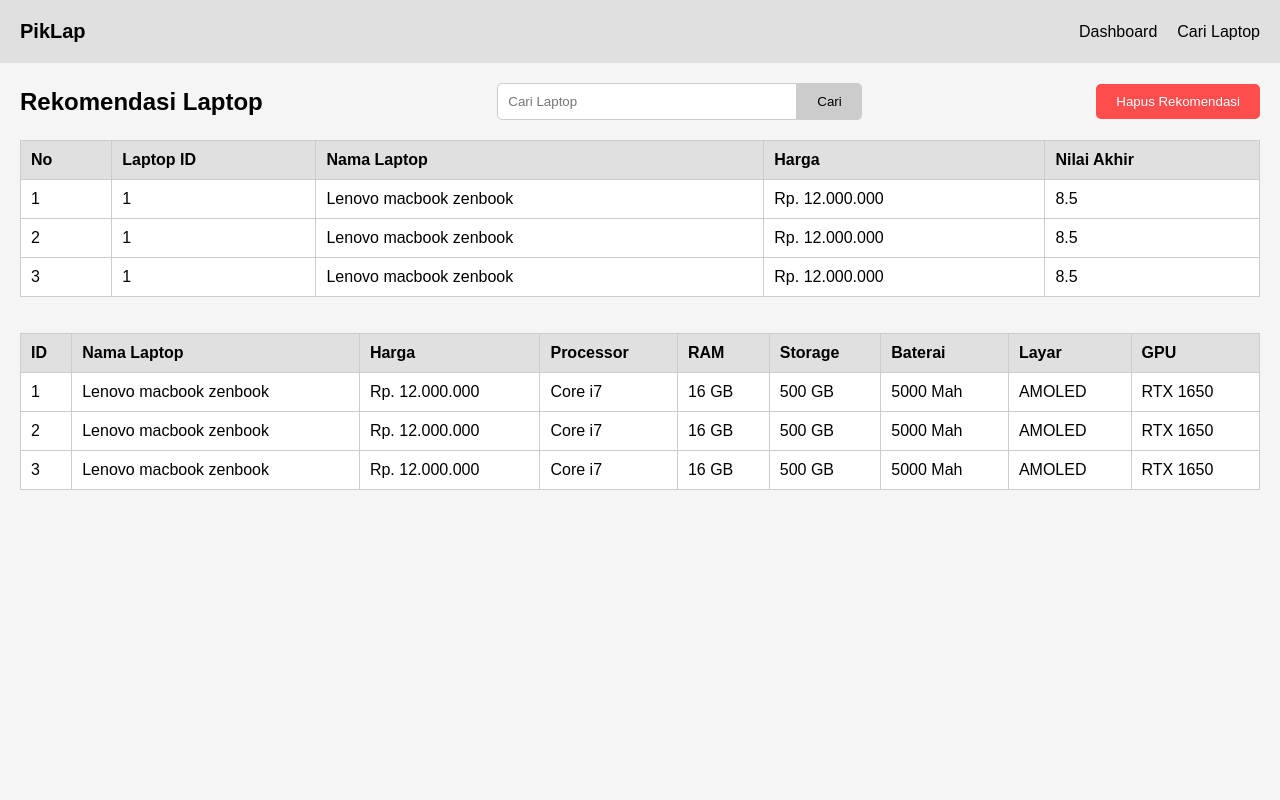
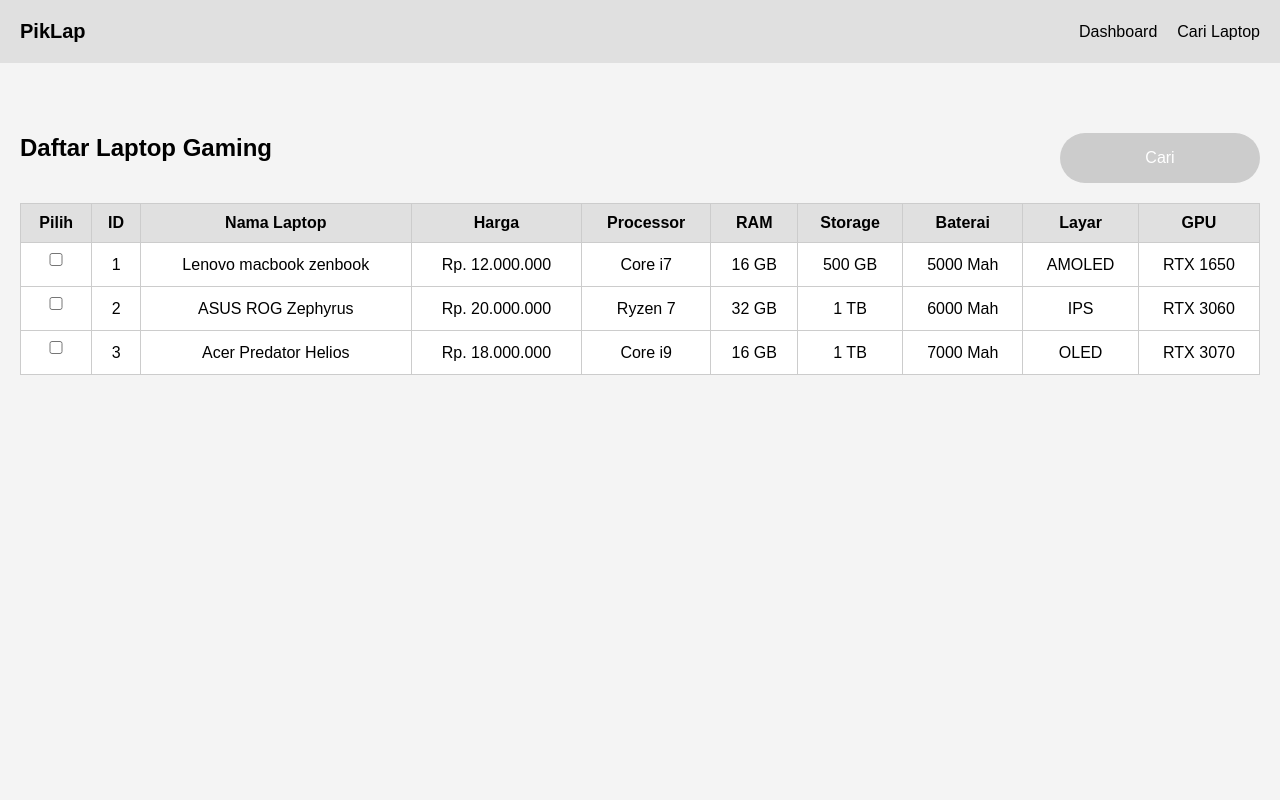
Before and after one commit to azhari-dev/Project-SPK, a PHP site: page /user/cariLaptop.php in a window 1280 px wide. Run offline with PHP 8.4, Linux system fonts and the light colour scheme.

Commit message:
Update cariLaptop.php

```diff
--- a/user/cariLaptop.php
+++ b/user/cariLaptop.php
@@ -1,93 +1,12 @@
 <html>
+
 <head>
     <title>Nama Aplikasi</title>
-    <link rel="stylesheet" href="https://cdnjs.cloudflare.com/ajax/libs/font-awesome/5.15.3/css/all.min.css">
-    <style>
-        body {
-            font-family: Arial, sans-serif;
-            margin: 0;
-            padding: 0;
-            background-color: #f5f5f5;
-        }
-        .header {
-            background-color: #e0e0e0;
-            padding: 20px 20px;
-            display: flex;
-            justify-content: space-between;
-            align-items: center;
-        }
-        .header .title {
-            font-size: 20px;
-            font-weight: bold;
-        }
-        .header .nav {
-            display: flex;
-            align-items: center;
-        }
-        .header .nav a {
-            margin-left: 20px;
-            text-decoration: none;
-            color: #000;
-        }
-        .container {
-            padding: 20px;
-        }
-        .header-row {
-            display: flex;
-            justify-content: space-between;
-            align-items: center;
-            margin-bottom: 20px;
-        }
-        .header-row h2 {
-            margin: 0;
-        }
-        .search-section {
-            flex: 1;
-            display: flex;
-            justify-content: center;
-            align-items: center;
-        }
-        .search-bar {
-            display: flex;
-        }
-        .search-bar input[type="text"] {
-            padding: 10px;
-            border: 1px solid #ccc;
-            border-radius: 5px 0 0 5px;
-            width: 300px;
-        }
-        .search-bar button {
-            padding: 10px 20px;
-            border: none;
-            background-color: #ccc;
-            border-radius: 0 5px 5px 0;
-            cursor: pointer;
-        }
-        .btn-delete {
-            padding: 10px 20px;
-            background-color: #ff4c4c;
-            color: #fff;
-            border: none;
-            border-radius: 5px;
-            cursor: pointer;
-        }
-        table {
-            width: 100%;
-            border-collapse: collapse;
-            background-color: #fff;
-        }
-        table th, table td {
-            border: 1px solid #ccc;
-            padding: 10px;
-            text-align: left;
-        }
-        table th {
-            background-color: #e0e0e0;
-        }
-    </style>
+    <link rel="stylesheet" href="../style.css">
 </head>
+
 <body>
-
+    <div class="db-container">
         <div class="header">
             <div class="title">PikLap</div>
             <div class="nav">
@@ -95,59 +14,18 @@
                 <a href="#">Cari Laptop</a>
             </div>
         </div>
-    <!-- rekomendasi laptop start -->
-    <!-- rekomendasi laptop end -->
-
-    <!-- daftar laptop start -->
         <div class="container">
             <div class="header-row">
-            <h2>Rekomendasi Laptop</h2>
-            <div class="search-section">
-                <div class="search-bar">
+                <h2>Daftar Laptop Gaming</h2>
+                <button>Cari</button>
+                <!-- <div class="search-bar">
                     <input type="text" placeholder="Cari Laptop">
-                    <button>Cari</button>
-                </div>
-            </div>
-            <button class="btn-delete">Hapus Rekomendasi</button>
+                </div> -->
             </div>
             <table>
                 <thead>
                     <tr>
-                    <th>No</th>
-                    <th>Laptop ID</th>
-                    <th>Nama Laptop</th>
-                    <th>Harga</th>
-                    <th>Nilai Akhir</th>
-                </tr>
-            </thead>
-            <tbody>
-                <tr>
-                    <td>1</td>
-                    <td>1</td>
-                    <td>Lenovo macbook zenbook</td>
-                    <td>Rp. 12.000.000</td>
-                    <td>8.5</td>
-                </tr>
-                <tr>
-                    <td>2</td>
-                    <td>1</td>
-                    <td>Lenovo macbook zenbook</td>
-                    <td>Rp. 12.000.000</td>
-                    <td>8.5</td>
-                </tr>
-                <tr>
-                    <td>3</td>
-                    <td>1</td>
-                    <td>Lenovo macbook zenbook</td>
-                    <td>Rp. 12.000.000</td>
-                    <td>8.5</td>
-                </tr>
-            </tbody>
-        </table>
-        <br><br>
-        <table>
-            <thead>
-                <tr>
+                        <th>Pilih</th>
                         <th>ID</th>
                         <th>Nama Laptop</th>
                         <th>Harga</th>
@@ -161,6 +39,9 @@
                 </thead>
                 <tbody>
                     <tr>
+                        <td>
+                            <input type="checkbox" name="">
+                        </td>
                         <td>1</td>
                         <td>Lenovo macbook zenbook</td>
                         <td>Rp. 12.000.000</td>
@@ -172,30 +53,37 @@
                         <td>RTX 1650</td>
                     </tr>
                     <tr>
+                        <td>
+                            <input type="checkbox" name="">
+                        </td>
                         <td>2</td>
-                    <td>Lenovo macbook zenbook</td>
-                    <td>Rp. 12.000.000</td>
-                    <td>Core i7</td>
-                    <td>16 GB</td>
-                    <td>500 GB</td>
-                    <td>5000 Mah</td>
-                    <td>AMOLED</td>
-                    <td>RTX 1650</td>
+                        <td>ASUS ROG Zephyrus</td>
+                        <td>Rp. 20.000.000</td>
+                        <td>Ryzen 7</td>
+                        <td>32 GB</td>
+                        <td>1 TB</td>
+                        <td>6000 Mah</td>
+                        <td>IPS</td>
+                        <td>RTX 3060</td>
                     </tr>
                     <tr>
+                        <td>
+                            <input type="checkbox" name="">
+                        </td>
                         <td>3</td>
-                    <td>Lenovo macbook zenbook</td>
-                    <td>Rp. 12.000.000</td>
-                    <td>Core i7</td>
+                        <td>Acer Predator Helios</td>
+                        <td>Rp. 18.000.000</td>
+                        <td>Core i9</td>
                         <td>16 GB</td>
-                    <td>500 GB</td>
-                    <td>5000 Mah</td>
-                    <td>AMOLED</td>
-                    <td>RTX 1650</td>
+                        <td>1 TB</td>
+                        <td>7000 Mah</td>
+                        <td>OLED</td>
+                        <td>RTX 3070</td>
                     </tr>
                 </tbody>
             </table>
         </div>
-    <!-- daftar laptop end -->
+    </div>
 </body>
+
 </html>
```
Lines whose indentation alone changed are shown as unchanged.
